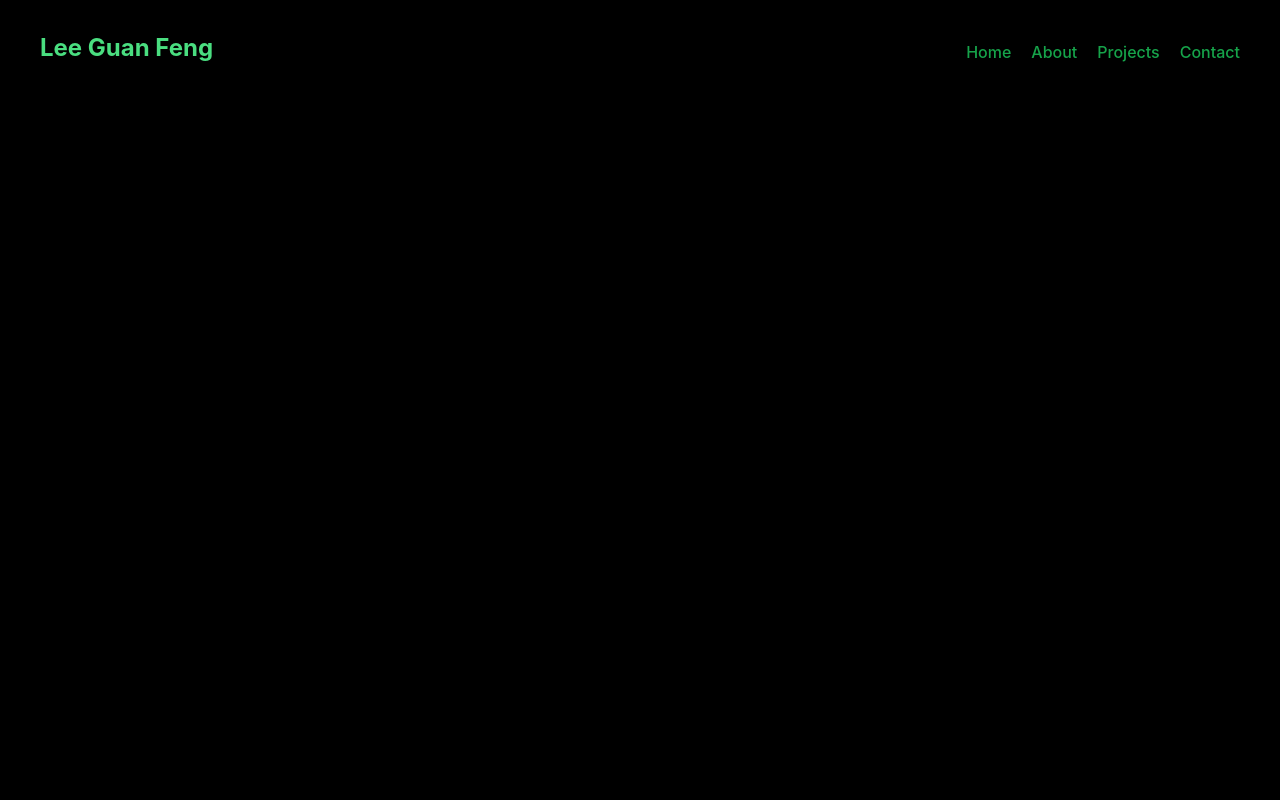
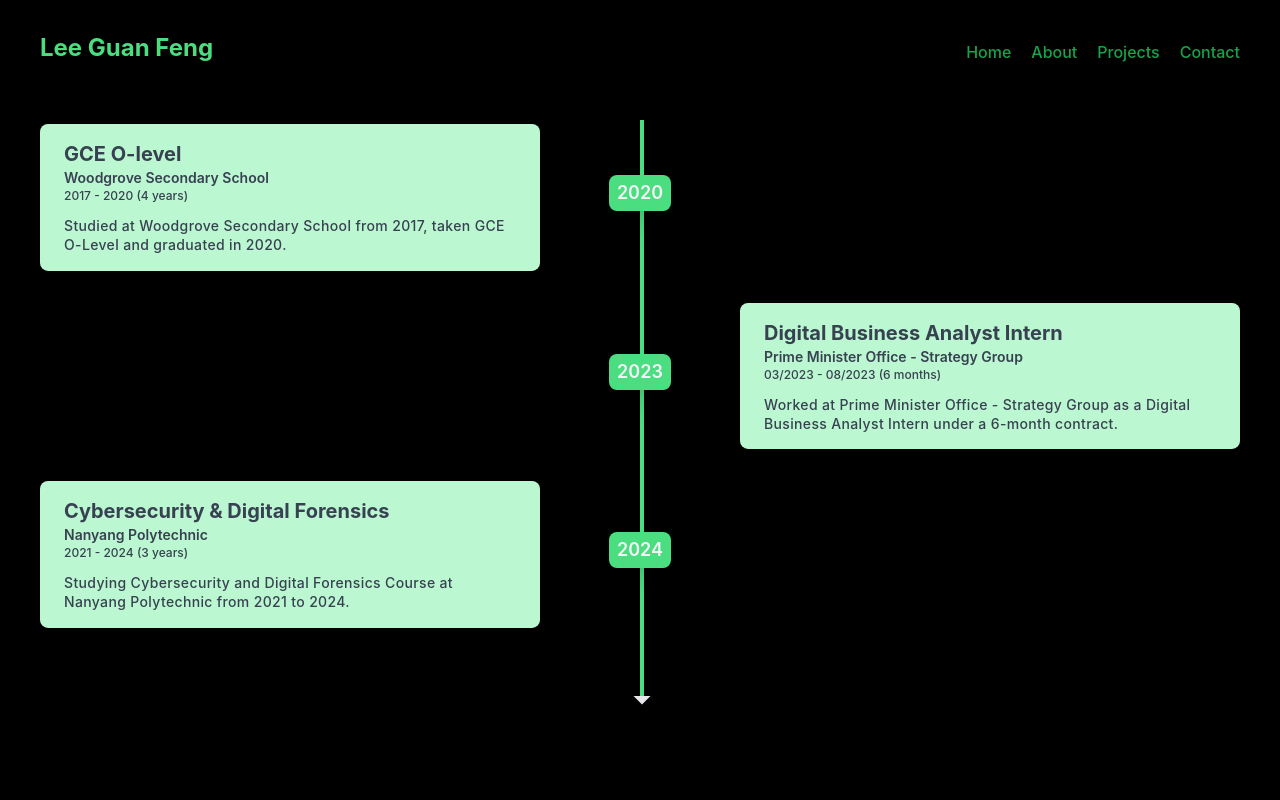
Before and after one commit to lgf2111/portfolio, a React (Create React App) app: page /about in a window 1280 px wide. Shown: the top 800 px of the page. Built offline with nearby package versions, Linux system fonts and the light colour scheme.

Commit message:
animations on about page

```diff
--- a/src/pages/About.tsx
+++ b/src/pages/About.tsx
@@ -1,9 +1,165 @@
+import { useEffect, useState } from "react";
 import Layout from "../components/Layout";
+import anime from "animejs";
+
+const timelineData = [
+  {
+    year: "2020",
+    title: "GCE O-level",
+    school: "Woodgrove Secondary School",
+    duration: "2017 - 2020 (4 years)",
+    description:
+      "Studied at Woodgrove Secondary School from 2017, taken GCE O-Level and graduated in 2020.",
+  },
+  {
+    year: "2023",
+    title: "Digital Business Analyst Intern",
+    company: "Prime Minister Office - Strategy Group",
+    duration: "03/2023 - 08/2023 (6 months)",
+    description:
+      "Worked at Prime Minister Office - Strategy Group as a Digital Business Analyst Intern under a 6-month contract.",
+  },
+  {
+    year: "2024",
+    title: "Cybersecurity & Digital Forensics",
+    school: "Nanyang Polytechnic",
+    duration: "2021 - 2024 (3 years)",
+    description:
+      "Studying Cybersecurity and Digital Forensics Course at Nanyang Polytechnic from 2021 to 2024.",
+  },
+];
 
 const About = () => {
+  const [animationRefs, setAnimationRefs] = useState<
+    (ReturnType<typeof anime> | undefined)[]
+  >([]);
+
+  useEffect(() => {
+    const refs = timelineData.map(() => undefined);
+    setAnimationRefs(refs);
+  }, []);
+
+  useEffect(() => {
+    timelineData.forEach((item, index) => {
+      setAnimationRefs((prevRefs) => {
+        if (prevRefs[index]) {
+          // Skip if animation reference already exists
+          return prevRefs;
+        }
+
+        const animationRef = anime({
+          targets: `#data-${index}`,
+          translateX: index % 2 === 0 ? [-500, 0] : [500, 0],
+          duration: 1000,
+          easing: "spring(1, 100, 100, 0)",
+          delay: index * 500, // Delay each animation based on index
+        });
+
+        return prevRefs.map((ref, refIndex) =>
+          refIndex === index ? animationRef : ref
+        );
+      });
+    });
+  }, []);
+
+  const [a1Ref, setA1Ref] = useState<ReturnType<typeof anime> | undefined>();
+  const [a2Ref, setA2Ref] = useState<ReturnType<typeof anime> | undefined>();
+  const [a3Ref, setA3Ref] = useState<ReturnType<typeof anime> | undefined>();
+
+  useEffect(() => {
+    setA1Ref(
+      anime({
+        targets: "#line",
+        duration: 1000,
+        height: "100%",
+        easing: "linear",
+      })
+    );
+  }, []);
+
+  useEffect(() => {
+    setA2Ref(
+      anime({
+        targets: "#arrow",
+        duration: 1000,
+        height: "100%",
+        delay: 1000,
+      })
+    );
+  }, []);
+
+  useEffect(() => {
+    setA3Ref(
+      anime({
+        targets: ".data",
+        translateY: ["5px", "-5px"],
+        duration: 2000,
+        direction: "alternate",
+        loop: true,
+        easing: "easeInOutSine",
+        delay: 2000,
+      })
+    );
+  }, []);
+
   return (
     <Layout>
-      <h1>About</h1>
+      <div className="container mx-auto w-full h-full mt-20">
+        <div className="relative wrap overflow-hidden p-10 h-full">
+          <div
+            className="border-2 absolute border-green-400 h-full left-1/2"
+            id="line"
+          ></div>
+
+          {timelineData.map((item, index) => (
+            <div
+              key={index}
+              className={`mb-8 flex justify-between ${
+                index % 2 === 0 ? "flex-row-reverse" : ""
+              } items-center w-full ${
+                index % 2 === 0 ? "left-timeline" : "right-timeline"
+              }`}
+            >
+              <div className="order-1 w-5/12"></div>
+              <div className="z-20 flex items-center order-1 bg-green-400 shadow-xl rounded-lg px-2 py-1">
+                <h1 className="mx-auto text-gray-100 font-semibold text-lg">
+                  {item.year}
+                </h1>
+              </div>
+              <div
+                className="order-1 bg-green-200 rounded-lg shadow-xl w-5/12 px-6 py-4 data"
+                id={"data-" + index.toString()}
+              >
+                <h3 className="font-bold text-gray-700 text-xl">
+                  {item.title}
+                </h3>
+                {item.company && (
+                  <h4 className="font-semibold text-gray-700 text-sm">
+                    {item.company}
+                  </h4>
+                )}
+                {item.school && (
+                  <h4 className="font-semibold text-gray-700 text-sm">
+                    {item.school}
+                  </h4>
+                )}
+                <h5 className="mb-3 font-medium text-gray-700 text-xs">
+                  {item.duration}
+                </h5>
+                <p className="text-sm font-medium leading-snug tracking-wide text-gray-700 text-opacity-100">
+                  {item.description}
+                </p>
+              </div>
+            </div>
+          ))}
+        </div>
+        <div className="relative overflow-hidden h-3">
+          <div
+            className="absolute bg-gray-200  h-3 w-3 left-1/2 -translate-x-1 rotate-45 -translate-y-1/2"
+            id="arrow"
+          ></div>
+        </div>
+      </div>
     </Layout>
   );
 };
```
